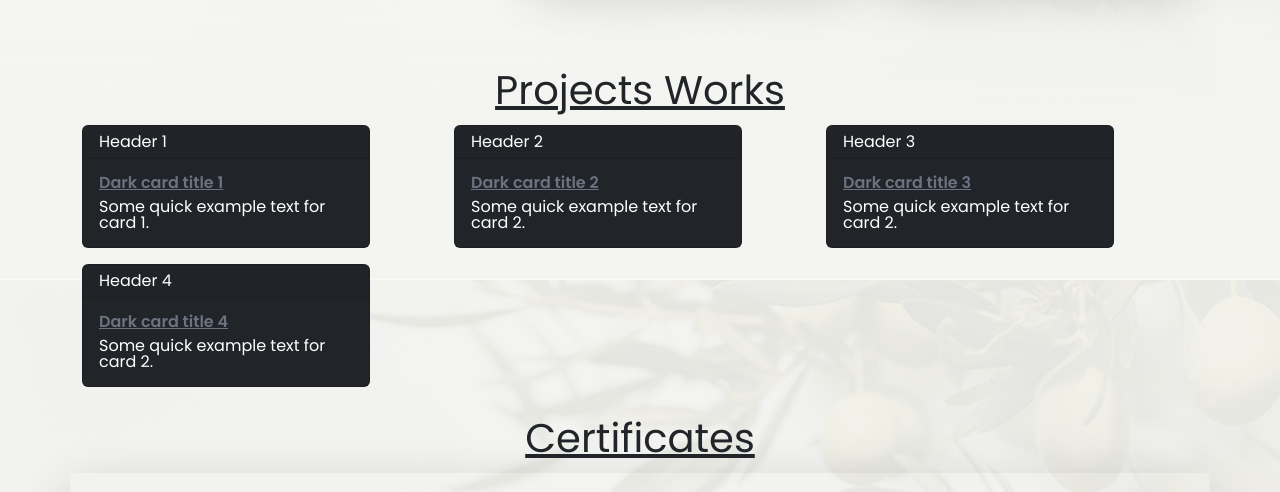
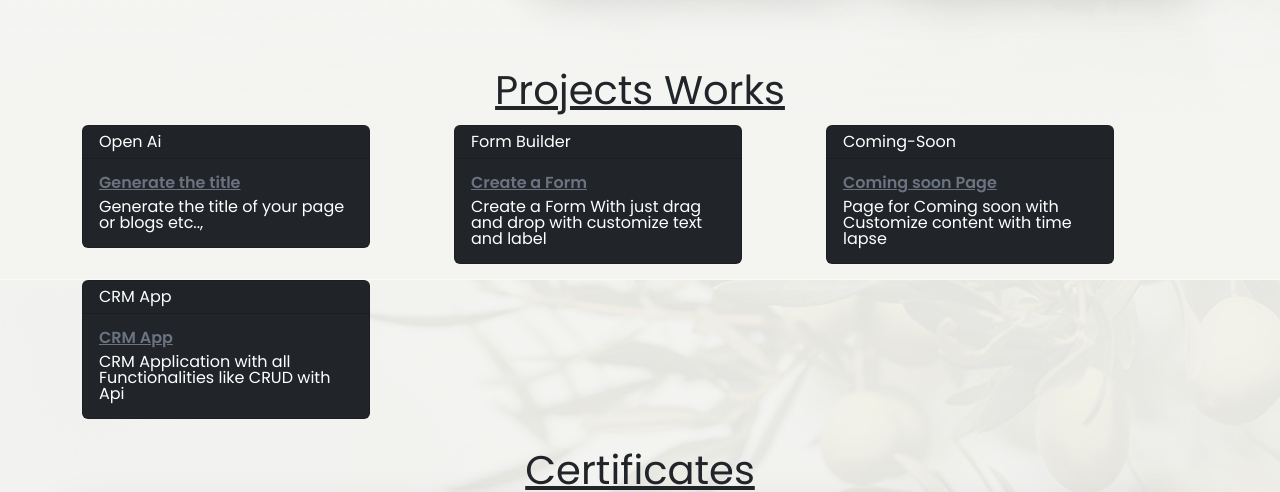
Before and after one commit to saravanan0703/portfolio, a React (Create React App) app: page / in a window 1280 px wide. Shown: the part 1800-2292 px from the top of the page. Built offline with nearby package versions, Linux system fonts and the light colour scheme.

Commit message:
improved

```diff
--- a/src/Components/projects.js
+++ b/src/Components/projects.js
@@ -4,10 +4,10 @@ import React from "react";
 function Projects () {
 
     const cardData = [
-        { header: 'Header 1', title: 'Dark card title 1', text: 'Some quick example text for card 1.' },
-        { header: 'Header 2', title: 'Dark card title 2', text: 'Some quick example text for card 2.' },
-        { header: 'Header 3', title: 'Dark card title 3', text: 'Some quick example text for card 2.' },
-        { header: 'Header 4', title: 'Dark card title 4', text: 'Some quick example text for card 2.' },
+        { header: 'Open Ai', title: 'Generate the title', text: 'Generate the title of your page or blogs etc..,' },
+        { header: 'Form Builder', title: 'Create a Form', text: 'Create a Form With just drag and drop with customize text and label' },
+        { header: 'Coming-Soon', title: 'Coming soon Page', text: 'Page for Coming soon with Customize content with time lapse' },
+        { header: 'CRM App', title: 'CRM App', text: 'CRM Application with all Functionalities like CRUD with Api ' },
 
       ];
 
```
